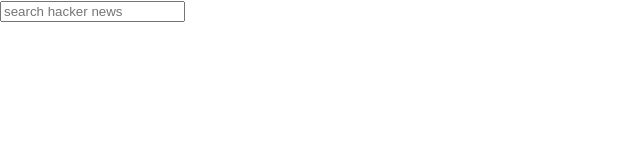
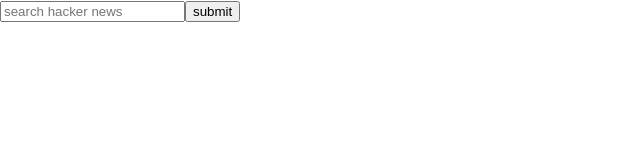
Before and after one commit to Tuppince24/RTS-Lab-Exercise, a React (Create React App) app in the folder client/: page / in a window 1280 px wide. Shown: the top 160 px of the page, without its empty margins (0-640 px from the left). Built offline with nearby package versions, Linux system fonts and the light colour scheme.

Commit message:
i can submit

```diff
--- a/client/src/componets/SearchForm/index.js
+++ b/client/src/componets/SearchForm/index.js
@@ -1,4 +1,5 @@
 import React from 'react';
+
 
 function SearchForm(props){
     return(
@@ -6,13 +7,15 @@
             <div>
                 <input
                 value={props.search}
-                onchange={props.handleInputChange}
+                onChange={props.handleInputChange}
                 name='term'
                 list='term'
                 type='text'
                 placeholder='search hacker news'
                 id='term'
                 />
+                <button type='submit'
+                onClick={props.handleSubmit}>submit</button>
             </div>
         </form>
     );
--- a/client/src/pages/Search/index.js
+++ b/client/src/pages/Search/index.js
@@ -4,15 +4,26 @@
 function Search(){
     const [search, setSearch] = useState('');
 
+
     const handleInputChange = event =>{
         setSearch(event.target.value);
     }
 
+    const handleSubmit = event =>{
+        event.preventDefault();
+        alert('you have submited')
+        console.log(search)
+    }
+
     return(
-        <SearchForm
-        handleInputChange={handleInputChange}
-        results={search}
-        />
+        <div>
+            <SearchForm
+            handleInputChange={handleInputChange}
+            results={search}
+            handleSubmit={handleSubmit}/>
+
+        </div>
+
     )
 };
 
--- a/client/src/utils/API.js
+++ b/client/src/utils/API.js
@@ -1 +1,4 @@
 import axios from 'axios'
+export default {
+
+}
```
